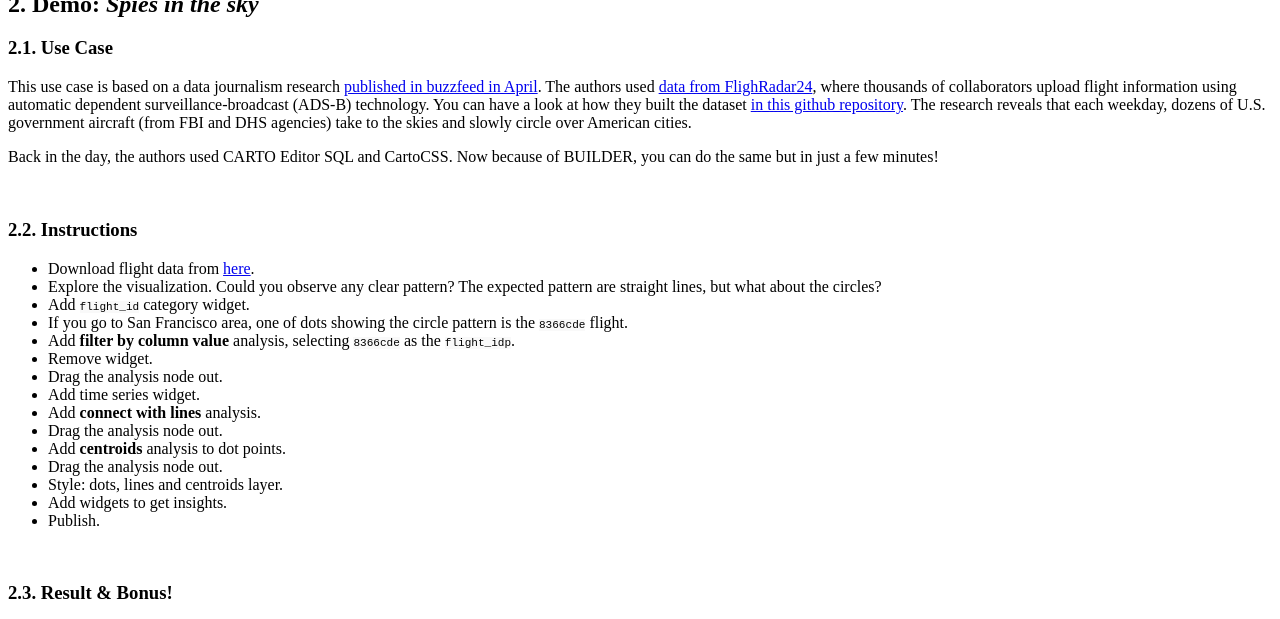
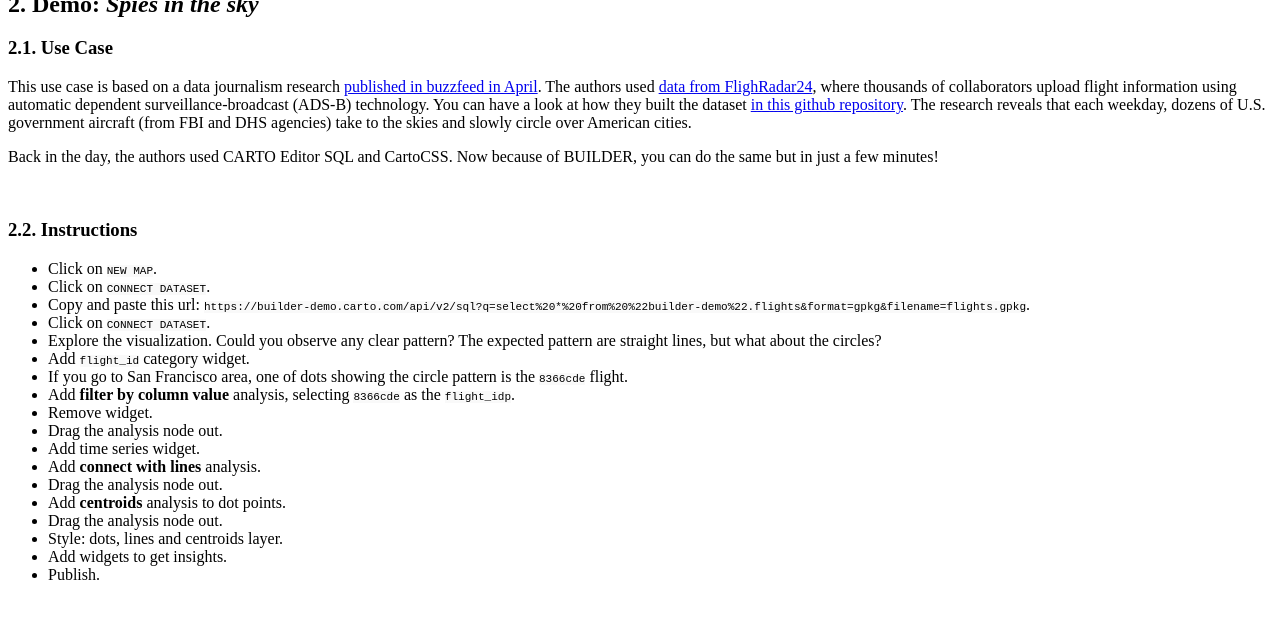
Before and after one commit to CartoDB/training, a Jekyll site: the page built from _posts/2016-11-05-geoinq-builder.md, in a window 1280 px wide and 900 px high, scrolled down 6803 px, cut to the strip 0-619 px from the top of the window. Built offline with Jekyll 4.4.1, drawn with Linux system fonts in a browser that asks for light colours; a style sheet for code colours, icons or effects is not loaded.

Commit message:
change dataset source

```diff
--- a/_posts/2016-11-05-geoinq-builder.md
+++ b/_posts/2016-11-05-geoinq-builder.md
@@ -208,7 +208,10 @@
 
 ### 2.2. Instructions <a name="instructions"></a>
 
-* Download flight data from [here](https://team.carto.com/u/builder-demo/tables/flights/public?redirected=true).
+* Click on `NEW MAP`.
+* Click on `CONNECT DATASET`.
+* Copy and paste this url: `https://builder-demo.carto.com/api/v2/sql?q=select%20*%20from%20%22builder-demo%22.flights&format=gpkg&filename=flights.gpkg`.
+* Click on `CONNECT DATASET`.
 * Explore the visualization. Could you observe any clear pattern? The expected pattern are straight lines, but what about the circles?
 * Add `flight_id` category widget.
 * If you go to San Francisco area, one of dots showing the circle pattern is the `8366cde` flight.
```
